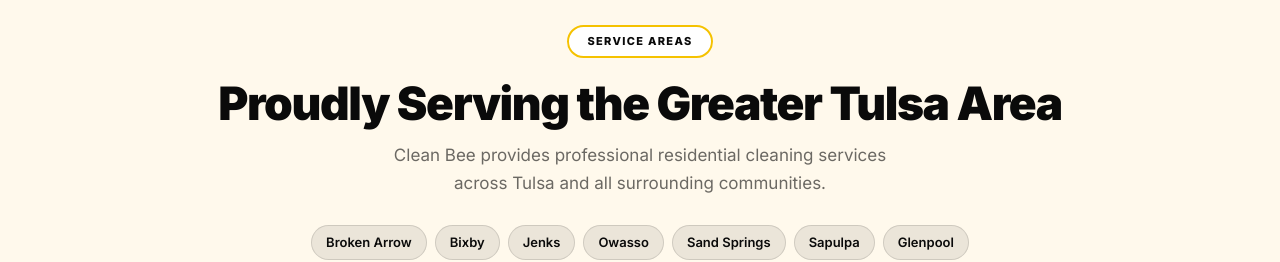
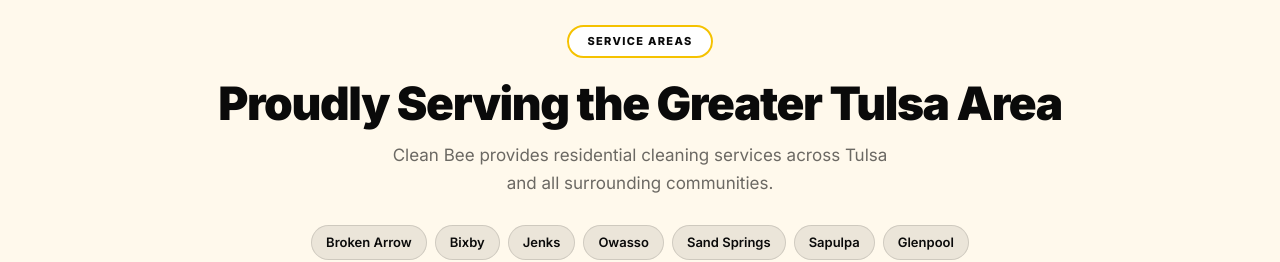
Before and after one commit to alekwayne3-crypto/personal_site, a React (Vite) app in the folder client/: page /services in a window 1280 px wide. Shown: the part 5793-6055 px from the top of the page. Built offline with nearby package versions, Linux system fonts and the light colour scheme.

Commit message:
Remove 'professional' from service areas body text

```diff
--- a/client/src/components/Footer.jsx
+++ b/client/src/components/Footer.jsx
@@ -12,7 +12,7 @@ export default function Footer() {
         <span className="pill pill-white-yellow" style={{ marginBottom: 20, display: 'inline-block' }}>Service Areas</span>
         <h2 className="cta-banner-title">Proudly Serving the Greater Tulsa Area</h2>
         <p className="cta-banner-sub">
-          Clean Bee provides professional residential cleaning services across Tulsa and all surrounding communities.
+          Clean Bee provides residential cleaning services across Tulsa and all surrounding communities.
         </p>
         <div className="service-areas-grid">
           {['Broken Arrow','Bixby','Jenks','Owasso','Sand Springs','Sapulpa','Glenpool','Catoosa','Coweta','Claremore','Tulsa'].map(area => (
```
